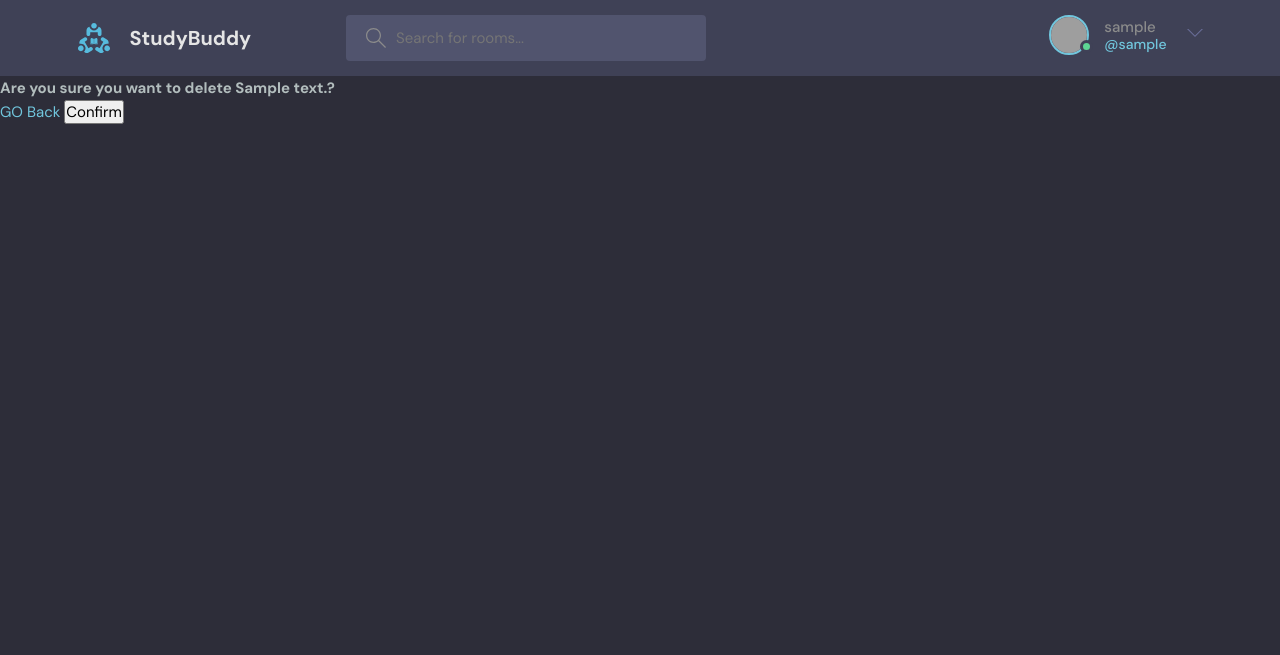
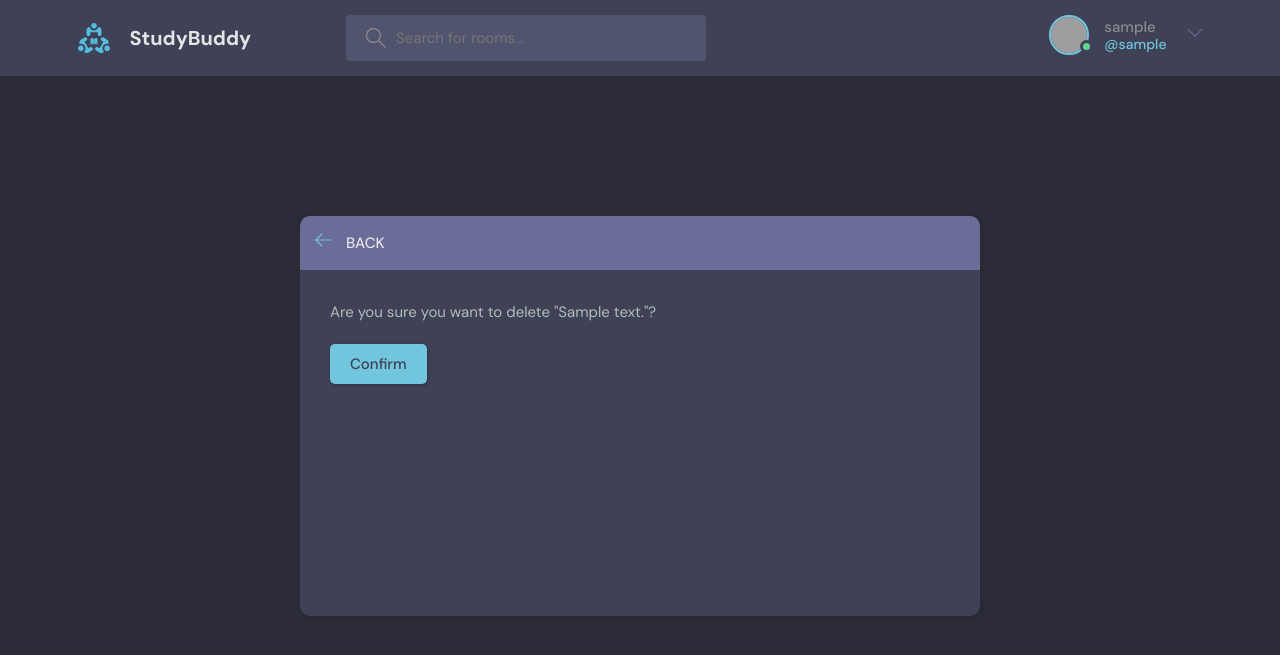
Before and after one commit to rishav-dahal/Studyapp, a Django app: page /delete-message/1 in a window 1280 px wide. Shown: the top 655 px of the page. Run offline with Django 5.2, Linux system fonts and the light colour scheme; a user stored in the database is signed in; tables that the repository leaves empty hold one stand-in row (values such as "Sample post"); grey boxes are pictures that could not be loaded.

Commit message:
Updated delete page

```diff
--- a/base/templates/base/delete.html
+++ b/base/templates/base/delete.html
@@ -2,11 +2,37 @@
 
 {% block content %}
 
-<form method='POST' action="" >
-    {% csrf_token %}
-    <h1>Are you sure you want to delete {{obj}}?</h1> <!-- room is the object to be deleted -->
-    <a href="{{request.META.HTTP_REFERER}}">GO Back</a> <!-- request.META.HTTP_REFERER is used to go back to the previous page -->
-    <input type="submit" value="Confirm"/>
-</form>
+<main class="delete-item layout">
+    <div class="container">
+        <div class="layout__box">
+            <div class="layout__boxHeader">
+                <div class="layout__boxTitle">
+                    <a href="{{request.META.HTTP_REFERER}}">
+                        <svg version="1.1" xmlns="http://www.w3.org/2000/svg" width="32" height="32"
+                            viewBox="0 0 32 32">
+                            <title>arrow-left</title>
+                            <path
+                                d="M13.723 2.286l-13.723 13.714 13.719 13.714 1.616-1.611-10.96-10.96h27.625v-2.286h-27.625l10.965-10.965-1.616-1.607z">
+                            </path>
+                        </svg>
+                    </a>
+                    <h3>Back</h3>
+                </div>
+            </div>
+            <div class="layout__body">
+                <form class="form" action="" method="POST">
+                    {% csrf_token %}
+                    <div class="form__group">
+                        <p>Are you sure you want to delete "{{obj}}"?</p>
+                    </div>
 
+                    <div class="for__group">
+                        <input class="btn btn--main" type="submit" value="Confirm" />
+                    </div>
+
+                </form>
+            </div>
+        </div>
+    </div>
+</main>
 {% endblock content%}
--- a/base/views.py
+++ b/base/views.py
@@ -193,7 +193,7 @@
     if request.method == 'POST':
         room.delete()
         return redirect('home')
-    context = {'room': room}
+    context = { 'obj': room}
     return render(request, 'base/delete.html', context)
 
 @login_required(login_url='login')
```
